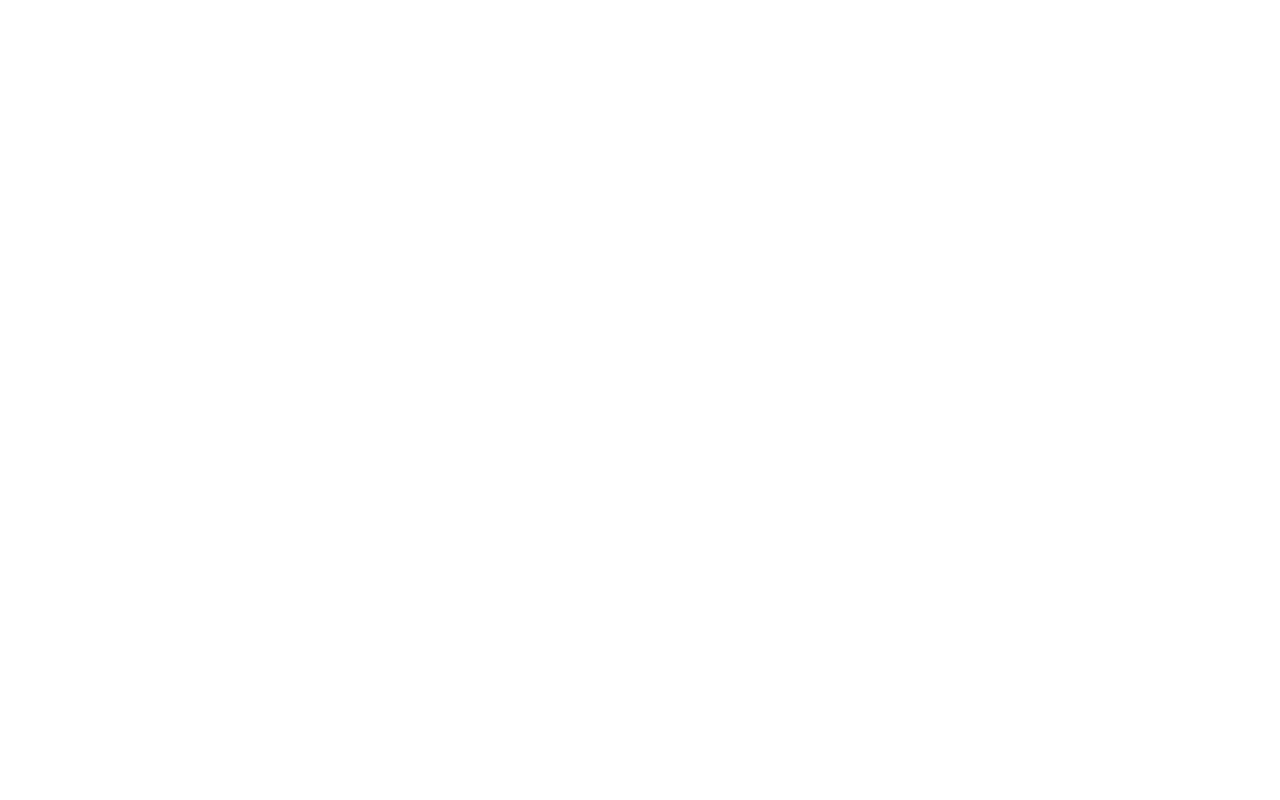
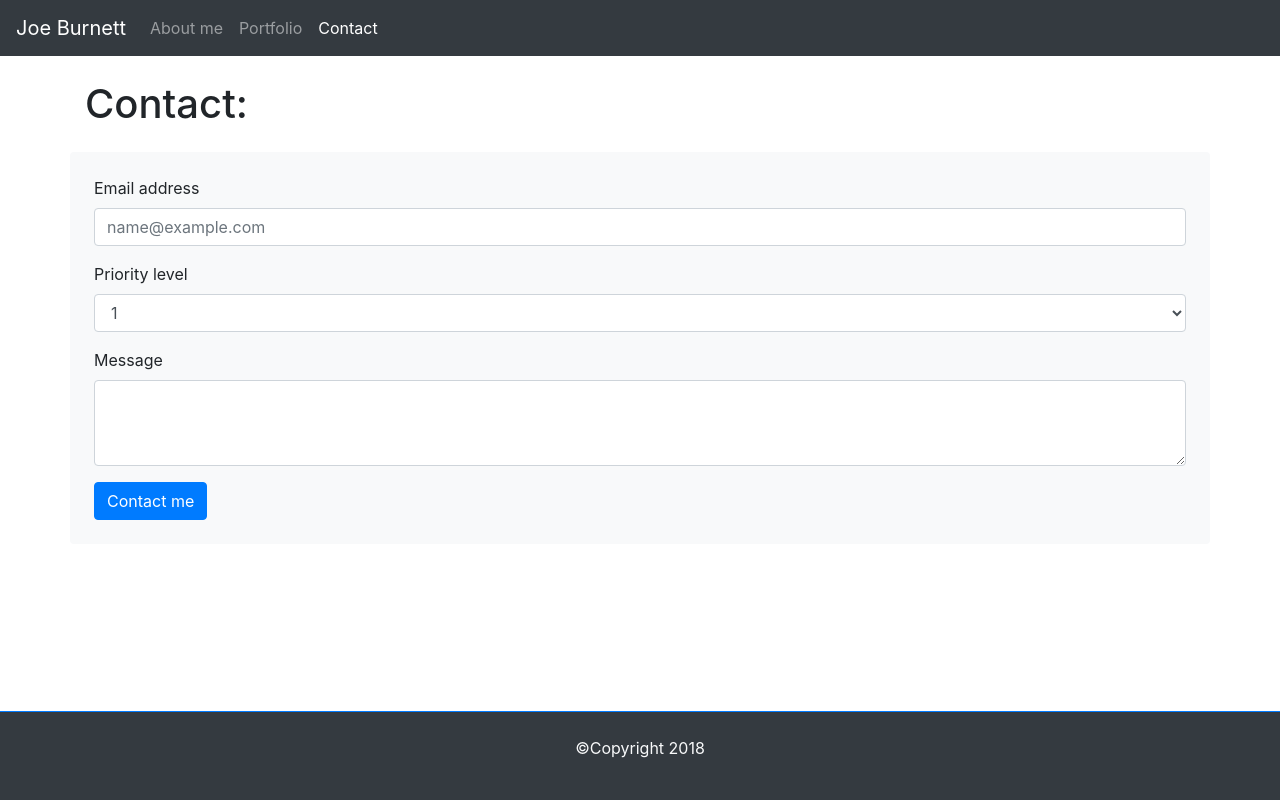
Before and after one commit to burnit66/Bootstrap-Portfolio, a plain HTML site: page contact.html in a window 1280 px wide. Drawn offline with nearby package versions, Linux system fonts and the light colour scheme.

Commit message:
finalizing

```diff
--- a/contact.html
+++ b/contact.html
@@ -0,0 +1,85 @@
+<!DOCTYPE html>
+<html lang="en">
+
+<head>
+    <meta charset="UTF-8">
+    <meta name="viewport" content="width=device-width, initial-scale=1.0">
+    <meta http-equiv="X-UA-Compatible" content="ie=edge">
+    <title>Bootstrap Portfolio</title>
+    <link rel="stylesheet" href="https://stackpath.bootstrapcdn.com/bootstrap/4.1.3/css/bootstrap.min.css" integrity="sha384-MCw98/SFnGE8fJT3GXwEOngsV7Zt27NXFoaoApmYm81iuXoPkFOJwJ8ERdknLPMO"
+        crossorigin="anonymous">
+    <script src="https://code.jquery.com/jquery-3.3.1.slim.min.js" integrity="sha384-q8i/X+965DzO0rT7abK41JStQIAqVgRVzpbzo5smXKp4YfRvH+8abtTE1Pi6jizo"
+        crossorigin="anonymous"></script>
+    <script src="https://cdnjs.cloudflare.com/ajax/libs/popper.js/1.14.3/umd/popper.min.js" integrity="sha384-ZMP7rVo3mIykV+2+9J3UJ46jBk0WLaUAdn689aCwoqbBJiSnjAK/l8WvCWPIPm49"
+        crossorigin="anonymous"></script>
+    <script src="https://stackpath.bootstrapcdn.com/bootstrap/4.1.3/js/bootstrap.min.js" integrity="sha384-ChfqqxuZUCnJSK3+MXmPNIyE6ZbWh2IMqE241rYiqJxyMiZ6OW/JmZQ5stwEULTy"
+        crossorigin="anonymous"></script>
+</head>
+
+<body style="padding-bottom:120px;">
+
+    <nav class="navbar navbar-expand-lg navbar-dark bg-dark">
+        <a class="navbar-brand" href="#">Joe Burnett</a>
+        <button class="navbar-toggler" type="button" data-toggle="collapse" data-target="#navbarNavDropdown" aria-controls="navbarNavDropdown"
+            aria-expanded="false" aria-label="Toggle navigation">
+            <span class="navbar-toggler-icon"></span>
+        </button>
+        <div class="collapse navbar-collapse" id="navbarNavDropdown">
+            <ul class="navbar-nav">
+                <li class="nav-item">
+                    <a class="nav-link" href="index.html">About me</a>
+                </li>
+                <li class="nav-item">
+                    <a class="nav-link" href="portfolio.html">Portfolio</a>
+                </li>
+                <li class="nav-item active">
+                    <a class="nav-link" href="contact.html">Contact
+                        <span class="sr-only">(current)</span>
+                    </a>
+                </li>
+            </ul>
+        </div>
+    </nav>
+
+    <div class="container mx-auto">
+        <div class="row mt-4">
+            <div class="col-12">
+                <h1 class="text-left">Contact:</h1>
+            </div>
+        </div>
+        <div class="row">
+            <div class="col-12 mt-3 mx-auto bg-light p-4 rounded">
+                <form>
+                    <div class="form-group">
+                        <label for="exampleFormControlInput1">Email address</label>
+                        <input type="email" class="form-control" id="exampleFormControlInput1" placeholder="name@example.com">
+                    </div>
+                    <div class="form-group">
+                        <label for="exampleFormControlSelect1">Priority level</label>
+                        <select class="form-control" id="exampleFormControlSelect1">
+                            <option>1</option>
+                            <option>2</option>
+                            <option>3</option>
+                            <option>4</option>
+                            <option>5</option>
+                        </select>
+                    </div>
+                    <div class="form-group">
+                        <label for="exampleFormControlTextarea1">Message</label>
+                        <textarea class="form-control" id="exampleFormControlTextarea1" rows="3"></textarea>
+                    </div>
+                    <button type="submit" class="btn btn-primary">Contact me</button>
+
+                </form>
+            </div>
+        </div>
+    </div>
+
+    <div class="row bg-dark fixed-bottom border-top border-primary">
+        <div class="col-12">
+            <p class="text-center text-light py-4">&copy;Copyright 2018</p>
+        </div>
+    </div>
+</body>
+
+</html>
```
Also changed, not shown: index.html (+12 -7 lines), portfolio.html (+6 -1 lines).
